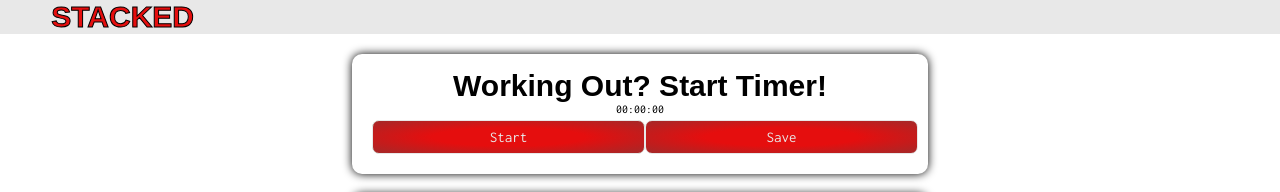
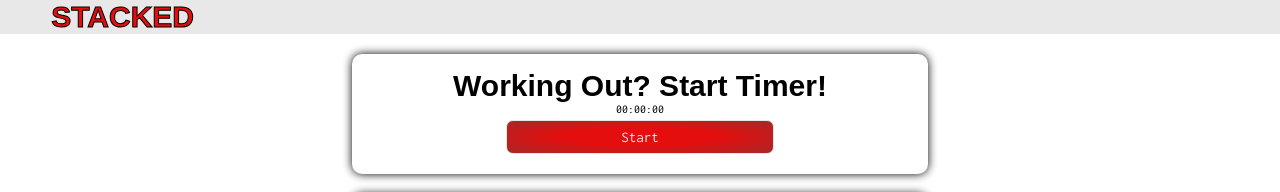
Before and after one commit to mschaaf17/Exercise-Mern, a React (Create React App) app in the folder client/: page /workout in a window 1280 px wide. Shown: the top 192 px of the page. Built offline with nearby package versions, Linux system fonts and the light colour scheme; no server answers; a web font is replaced by a local one.

Commit message:
comment out stop time

```diff
--- a/client/src/pages/Workout.js/index.js
+++ b/client/src/pages/Workout.js/index.js
@@ -35,9 +35,9 @@ export default function Workout() {
 
 
   // submit time
-  const submitTime = () =>{
-    console.log('submitting time')
-  }
+  // const submitTime = () =>{
+  //   console.log('submitting time')
+  // }
 
   const [exerciseState, setExerciseState] = useState({
     exerciseName: '',
@@ -178,7 +178,7 @@ export default function Workout() {
                     Reset
                   </button>
                 )}
-                <button onClick = {submitTime}>Save</button>
+                {/* <button onClick = {submitTime}>Save</button> */}
               </div>
             </div>
           </div>
```
